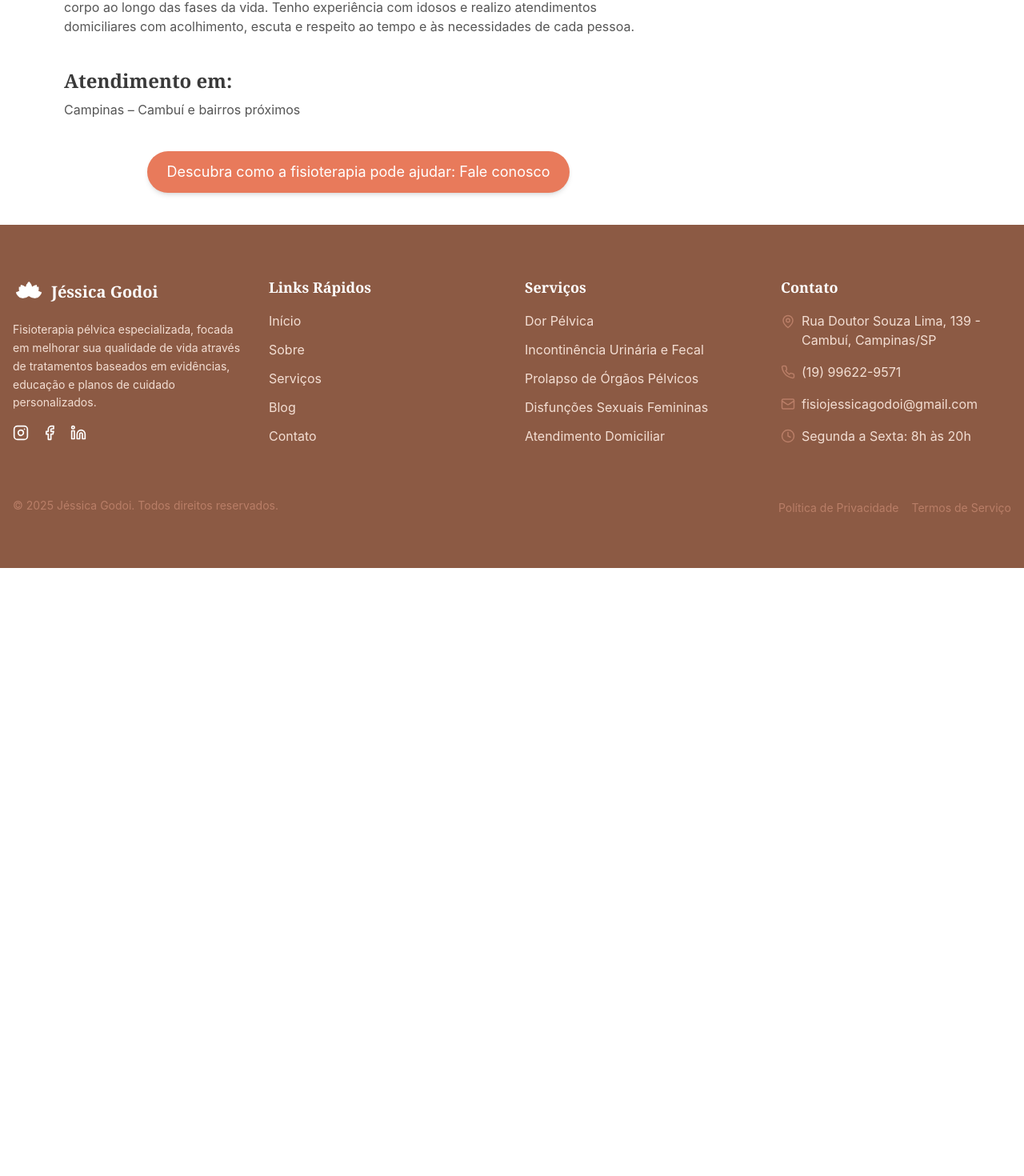
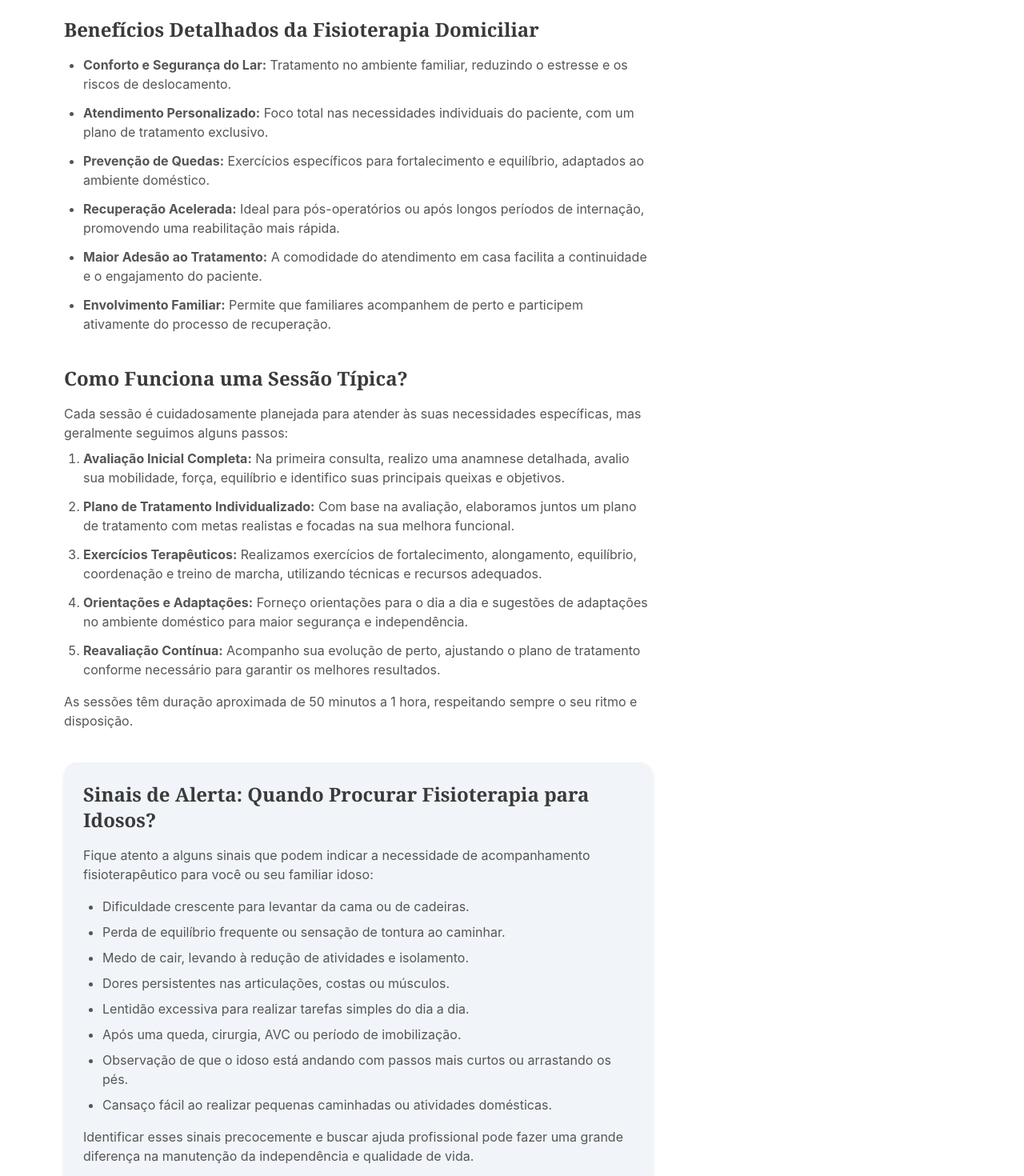
Before and after one commit to fisiojessicagodoi/site, a React (Vite) app: page /fisioterapia-idoso in a window 1280 px wide. Shown: the part 960-2430 px from the top of the page at 80% size. Before the commit the page ends 1670 px from the top, so only its background shows below. Built offline with nearby package versions, Linux system fonts and the light colour scheme.

Commit message:
Update FisioDomiciliarIdosos.tsx

```diff
--- a/src/pages/FisioDomiciliarIdosos.tsx
+++ b/src/pages/FisioDomiciliarIdosos.tsx
@@ -52,8 +52,11 @@ export default function FisioDomiciliarIdosos() {
             <ul className="list-disc pl-6 space-y-2 text-[#9A6A59]"> {/* Darker terracotta text for list items */}
               <li>Idosos com dificuldade para andar, levantar ou manter o equilíbrio</li>
               <li>Histórico de quedas ou medo de cair</li>
+              <li>Recuperação pós-cirurgia ou internação</li>
+              <li>Doenças como Parkinson, Alzheimer ou AVC</li>
               <li>Dores ou limitações nas atividades do dia a dia</li>
               <li>Necessidade de fortalecimento muscular e coordenação</li>
+              <li>Isolamento social ou necessidade de atenção contínua</li>
             </ul>
           </div>
 
@@ -64,6 +67,86 @@ export default function FisioDomiciliarIdosos() {
             </h2>
             <p className="text-[#555] mb-4">
               Com o envelhecimento, é comum haver perda de força, equilíbrio e agilidade. A fisioterapia domiciliar ajuda a prevenir quedas, melhorar a mobilidade e manter o idoso mais independente e ativo dentro da sua própria casa — com toda a atenção que ele merece.
+            </p>
+          </div>
+
+          {/* NEW SECTION: Benefícios Detalhados */}
+          <div className="mb-10">
+            <h2 className="text-2xl font-semibold mb-4 text-[#3A3A3A]">
+              Benefícios Detalhados da Fisioterapia Domiciliar
+            </h2>
+            <ul className="list-disc pl-6 space-y-3 text-[#555]">
+              <li>
+                <strong>Conforto e Segurança do Lar:</strong> Tratamento no ambiente familiar, reduzindo o estresse e os riscos de deslocamento.
+              </li>
+              <li>
+                <strong>Atendimento Personalizado:</strong> Foco total nas necessidades individuais do paciente, com um plano de tratamento exclusivo.
+              </li>
+              <li>
+                <strong>Prevenção de Quedas:</strong> Exercícios específicos para fortalecimento e equilíbrio, adaptados ao ambiente doméstico.
+              </li>
+              <li>
+                <strong>Recuperação Acelerada:</strong> Ideal para pós-operatórios ou após longos períodos de internação, promovendo uma reabilitação mais rápida.
+              </li>
+              <li>
+                <strong>Maior Adesão ao Tratamento:</strong> A comodidade do atendimento em casa facilita a continuidade e o engajamento do paciente.
+              </li>
+              <li>
+                <strong>Envolvimento Familiar:</strong> Permite que familiares acompanhem de perto e participem ativamente do processo de recuperação.
+              </li>
+            </ul>
+          </div>
+
+          {/* NEW SECTION: Como Funciona uma Sessão Típica? */}
+          <div className="mb-10">
+            <h2 className="text-2xl font-semibold mb-4 text-[#3A3A3A]">
+              Como Funciona uma Sessão Típica?
+            </h2>
+            <p className="text-[#555] mb-2">
+              Cada sessão é cuidadosamente planejada para atender às suas necessidades específicas, mas geralmente seguimos alguns passos:
+            </p>
+            <ol className="list-decimal pl-6 space-y-3 text-[#555]">
+              <li>
+                <strong>Avaliação Inicial Completa:</strong> Na primeira consulta, realizo uma anamnese detalhada, avalio sua mobilidade, força, equilíbrio e identifico suas principais queixas e objetivos.
+              </li>
+              <li>
+                <strong>Plano de Tratamento Individualizado:</strong> Com base na avaliação, elaboramos juntos um plano de tratamento com metas realistas e focadas na sua melhora funcional.
+              </li>
+              <li>
+                <strong>Exercícios Terapêuticos:</strong> Realizamos exercícios de fortalecimento, alongamento, equilíbrio, coordenação e treino de marcha, utilizando técnicas e recursos adequados.
+              </li>
+              <li>
+                <strong>Orientações e Adaptações:</strong> Forneço orientações para o dia a dia e sugestões de adaptações no ambiente doméstico para maior segurança e independência.
+              </li>
+              <li>
+                <strong>Reavaliação Contínua:</strong> Acompanho sua evolução de perto, ajustando o plano de tratamento conforme necessário para garantir os melhores resultados.
+              </li>
+            </ol>
+            <p className="text-[#555] mt-4">
+              As sessões têm duração aproximada de 50 minutos a 1 hora, respeitando sempre o seu ritmo e disposição.
+            </p>
+          </div>
+
+          {/* NEW SECTION: Sinais de Alerta */}
+          <div className="bg-[#F1F5F9] rounded-2xl p-6 mb-10 shadow-md">
+            <h2 className="text-2xl font-semibold mb-4 text-[#3A3A3A]">
+              Sinais de Alerta: Quando Procurar Fisioterapia para Idosos?
+            </h2>
+            <p className="text-[#555] mb-4">
+              Fique atento a alguns sinais que podem indicar a necessidade de acompanhamento fisioterapêutico para você ou seu familiar idoso:
+            </p>
+            <ul className="list-disc pl-6 space-y-2 text-[#555]">
+              <li>Dificuldade crescente para levantar da cama ou de cadeiras.</li>
+              <li>Perda de equilíbrio frequente ou sensação de tontura ao caminhar.</li>
+              <li>Medo de cair, levando à redução de atividades e isolamento.</li>
+              <li>Dores persistentes nas articulações, costas ou músculos.</li>
+              <li>Lentidão excessiva para realizar tarefas simples do dia a dia.</li>
+              <li>Após uma queda, cirurgia, AVC ou período de imobilização.</li>
+              <li>Observação de que o idoso está andando com passos mais curtos ou arrastando os pés.</li>
+              <li>Cansaço fácil ao realizar pequenas caminhadas ou atividades domésticas.</li>
+            </ul>
+            <p className="text-[#555] mt-4">
+              Identificar esses sinais precocemente e buscar ajuda profissional pode fazer uma grande diferença na manutenção da independência e qualidade de vida.
             </p>
           </div>
 
```
